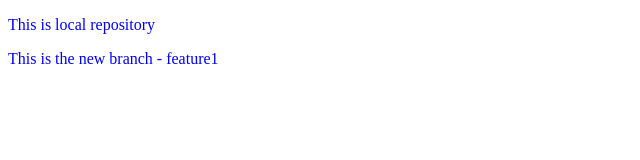
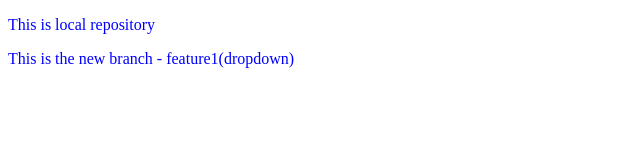
Before and after one commit to akshn18/localrepo, a plain HTML site: page index.html in a window 1280 px wide. Shown: the full height of the page, 0-640 px from the left. Drawn offline with Linux system fonts and the light colour scheme.

```diff
--- a/index.html
+++ b/index.html
@@ -8,6 +8,6 @@
 </head>
 <body>
     <p>This is local repository</p>
-    <p>This is the new branch - feature1</p>
+    <p>This is the new branch - feature1(dropdown)</p>
 </body>
 </html>
```
